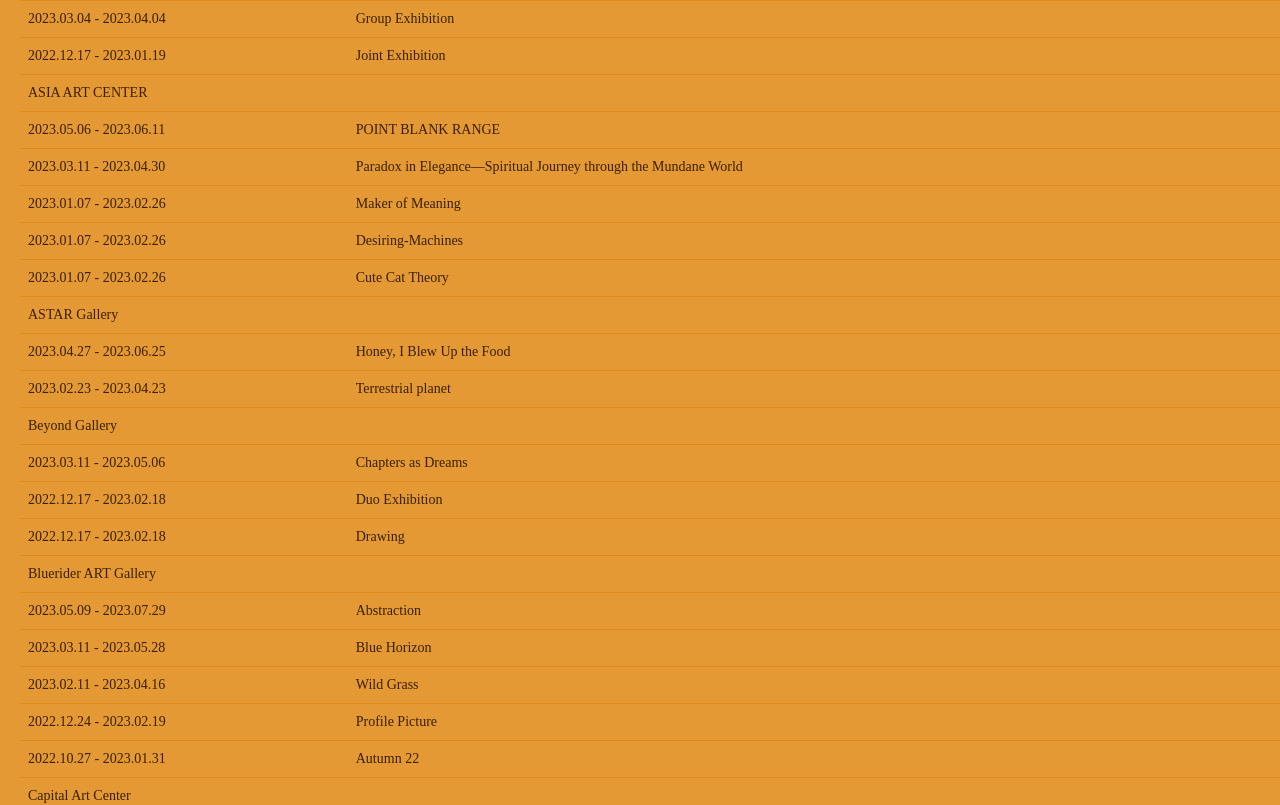
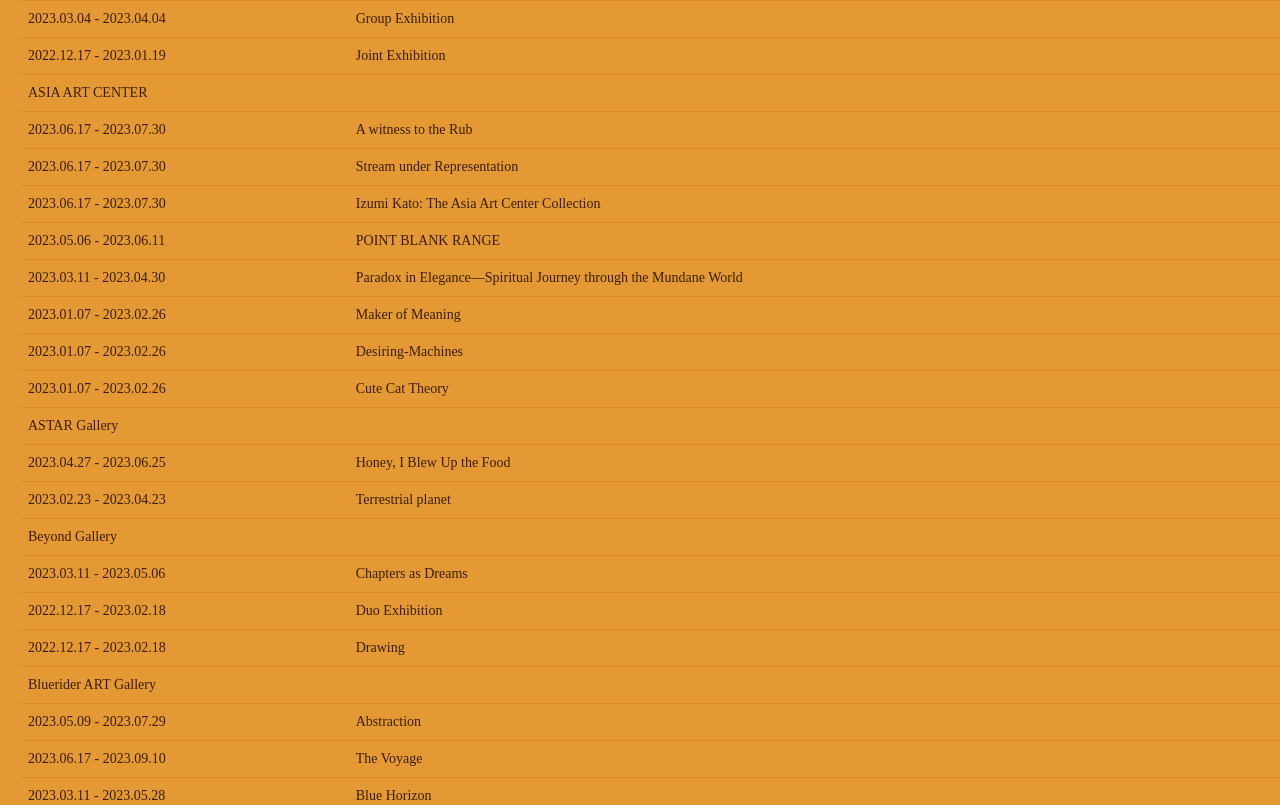
Before and after one commit to tjHsu/gallery-map, a Next.js app: page /events in a window 1280 px wide. Shown: the part 840-1645 px from the top of the page. Built offline with nearby package versions, Linux system fonts and the light colour scheme; a web font is replaced by a local one.

Commit message:
Update 12.06

```diff
--- a/src/constants/Constants.ts
+++ b/src/constants/Constants.ts
@@ -310,6 +310,21 @@
     website: "http://www.asiaartcenter.org/asia/?lang=en",
     isSeparator: false,
     exhibitions: [{
+      artist: "Joseph Olisaemeka Wilson",
+      showName: "	A witness to the Rub",
+      date: "2023.06.17 - 2023.07.30",
+      openingDate: "2023.06.07 sat 16:00"
+    },{
+      artist: "Laís Amaral, Samuel Bassett, Tomo Campbell",
+      showName: "Stream under Representation",
+      date: "2023.06.17 - 2023.07.30",
+      openingDate: "2023.06.07 sat 16:00"
+    },{
+      artist: "Izumi Kato",
+      showName: "Izumi Kato: The Asia Art Center Collection",
+      date: "2023.06.17 - 2023.07.30",
+      openingDate: "2023.06.07 sat 16:00"
+    }, {
       artist: "Carlo D’Anselmi",
       showName: "POINT BLANK RANGE",
       date: "2023.05.06 - 2023.06.11",
@@ -475,6 +490,11 @@
       date: "2023.05.09 - 2023.07.29",
       openingDate: ""
     }, {
+      artist: "Riera i Aragó",
+      showName: "The Voyage",
+      date: "2023.06.17 - 2023.09.10",
+      openingDate: "2023.06.17 sat 14:30 - 17:00"
+    }, {
       artist: "Jan Kaláb",
       showName: "Blue Horizon",
       date: "2023.03.11 - 2023.05.28",
@@ -842,7 +862,7 @@
     }, {
       artist: "Kang Dong Hyun",
       showName: "Forest of Coexistence - Four Seasons",
-      date: "2023.05.01 - 2023.06.16",
+      date: "2023.05.01 - 2023.07.01",
       openingDate: ""
     }, {
       artist: "Makoto Lin & KONDO Satoru & Mong-jane Wu & Ma Li-Chun",
@@ -1995,6 +2015,11 @@
     website: "http://soka-art.com/en",
     isSeparator: false,
     exhibitions: [{
+      artist: "XX LI",
+      showName: "It feels good to be me",
+      date: "2023.06.10 - 2023.07.01",
+      openingDate: ""
+    }, {
       artist: "NKSIN",
       showName: "UNRELATED",
       date: "2023.05.13 - 2023.06.03",
```
